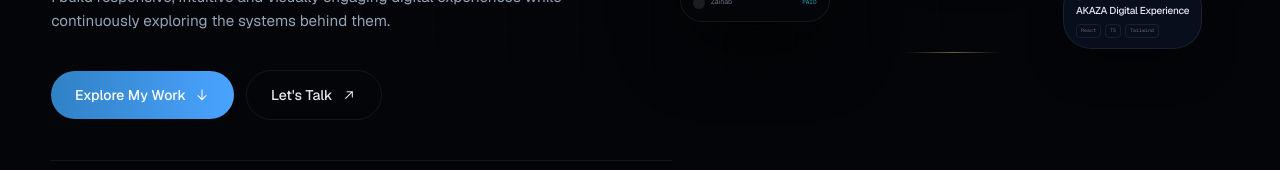
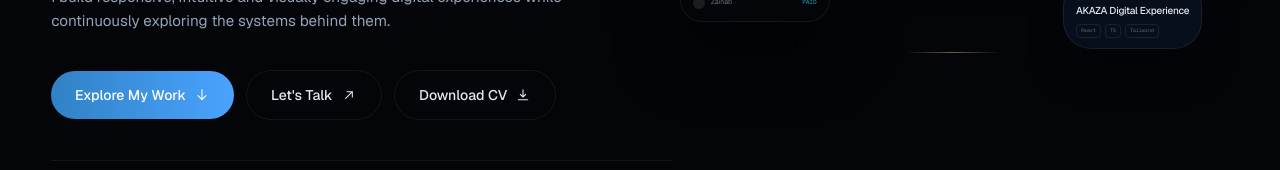
Before and after one commit to Abdurrahman-code19/akaza-portfolio, a Next.js app: page / in a window 1280 px wide. Shown: the part 766-936 px from the top of the page. Built offline with nearby package versions, Linux system fonts and the light colour scheme.

Commit message:
Add downloadable CV with hero and footer download actions

```diff
--- a/src/components/Footer.tsx
+++ b/src/components/Footer.tsx
@@ -33,6 +33,14 @@ export function Footer() {
             <p className="mt-2 font-mono text-[0.6rem] tracking-[0.18em] text-silver/45">
               FRONTEND DEVELOPER & PRODUCT BUILDER
             </p>
+            <a
+              href={profile.cv}
+              download="AKAZA_CV.pdf"
+              className="group mt-5 inline-flex items-center gap-1.5 rounded-full border border-[color:var(--hairline-strong)] px-4 py-2 font-mono text-[0.6rem] tracking-[0.16em] text-platinum transition-colors hover:border-electric-blue/50 hover:text-electric-blue"
+            >
+              DOWNLOAD CV
+              <Icon name="download" className="h-3.5 w-3.5" />
+            </a>
           </div>
 
           <nav aria-label="Footer">
--- a/src/components/Hero.tsx
+++ b/src/components/Hero.tsx
@@ -88,6 +88,15 @@ export function Hero() {
                 Let&apos;s Talk
                 <Icon name="arrow-up-right" className="arrow-shift h-4 w-4" />
               </MagneticButton>
+              <MagneticButton
+                href={profile.cv}
+                variant="ghost"
+                download="AKAZA_CV.pdf"
+                ariaLabel="Download Abdurrahman Oriolowo's CV as a PDF"
+              >
+                Download CV
+                <Icon name="download" className="h-4 w-4" />
+              </MagneticButton>
             </div>
 
             <div
--- a/src/components/Icon.tsx
+++ b/src/components/Icon.tsx
@@ -11,7 +11,8 @@ type IconName =
   | "close"
   | "external"
   | "certificate"
-  | "code";
+  | "code"
+  | "download";
 
 const paths: Record<IconName, React.ReactNode> = {
   "arrow-up-right": (
@@ -75,6 +76,12 @@ const paths: Record<IconName, React.ReactNode> = {
   code: (
     <path strokeLinecap="round" strokeLinejoin="round" d="m8 8-4 4 4 4m8-8 4 4-4 4m-3-9-2 10" />
   ),
+  download: (
+    <>
+      <path strokeLinecap="round" strokeLinejoin="round" d="M12 4v11m0 0 4-4m-4 4-4-4" />
+      <path strokeLinecap="round" strokeLinejoin="round" d="M5 19h14" />
+    </>
+  ),
 };
 
 export function Icon({
--- a/src/components/MagneticButton.tsx
+++ b/src/components/MagneticButton.tsx
@@ -8,7 +8,7 @@ type MagneticButtonProps = {
   variant?: "primary" | "ghost";
   className?: string;
   strength?: number;
-  download?: boolean;
+  download?: boolean | string;
   external?: boolean;
   ariaLabel?: string;
 };
--- a/src/lib/data.ts
+++ b/src/lib/data.ts
@@ -11,6 +11,7 @@ export const profile = {
   whatsapp: "https://wa.me/2348120211441",
   site: "https://akaza-portfolio-self.vercel.app/",
   avatar: "/assets/profile/abdurrahman-oriolowo.webp",
+  cv: "/cv.pdf",
 };
 
 export const navLinks = [
```
Also changed, not shown: 1 other file (tests, documents, lock files or other folders).
